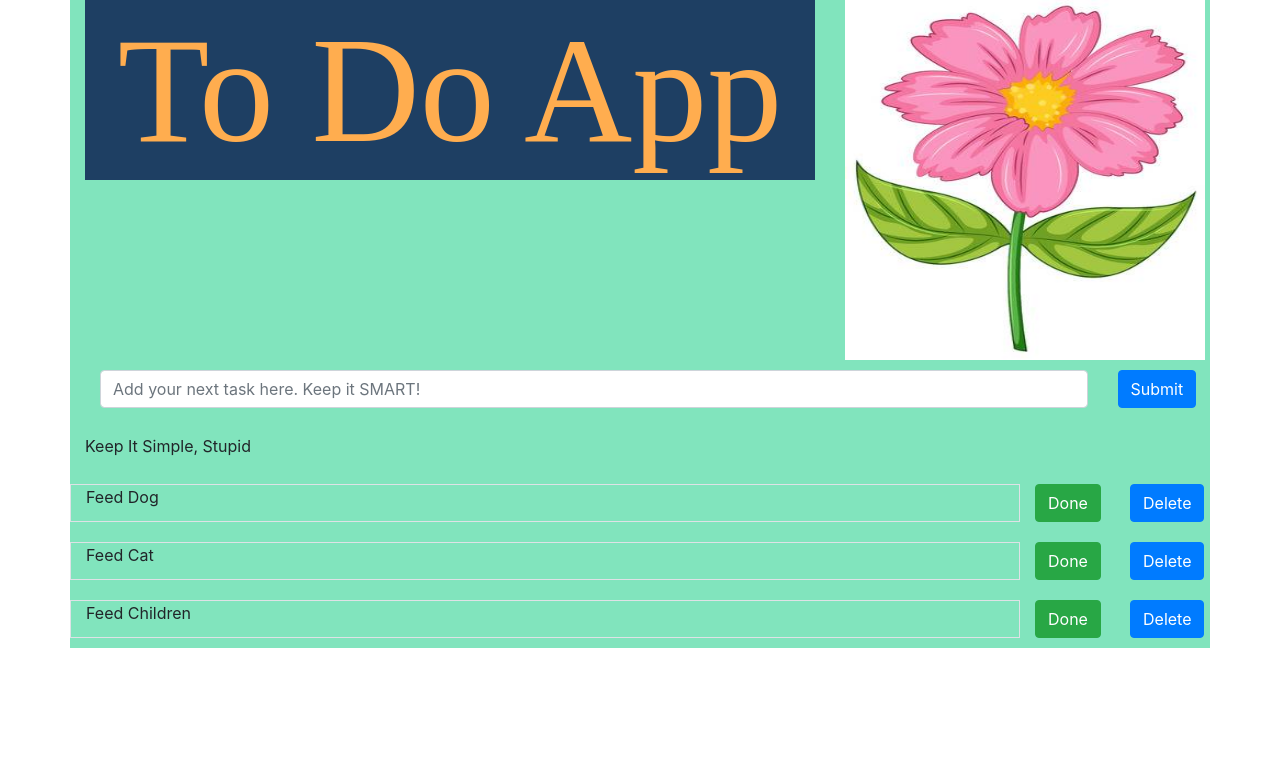
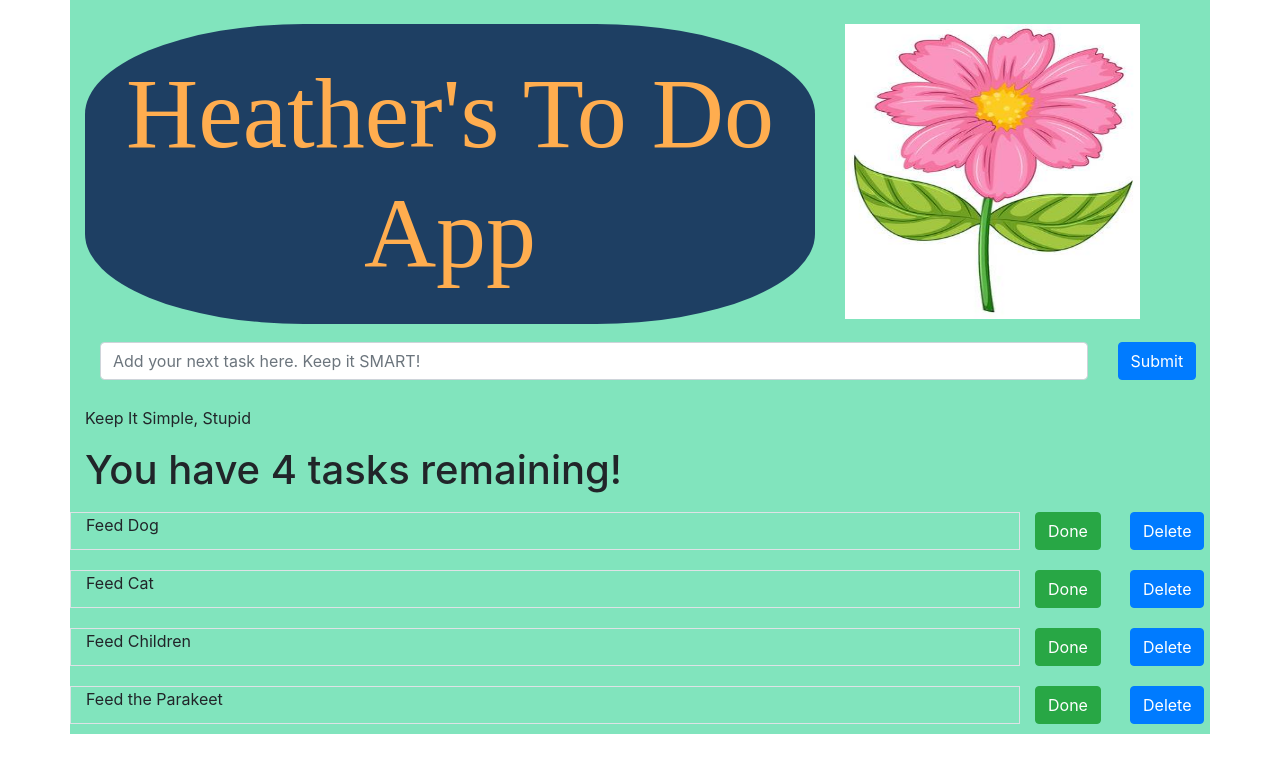
Before and after one commit to HeatherJLewis/todo-app-frontend, a React app: page / in a window 1280 px wide. Shown: the top 772 px of the page. Built offline with nearby package versions, Linux system fonts and the light colour scheme.

Commit message:
Added Tasks Remaining section as part of TaskList component

```diff
--- a/src/App.js
+++ b/src/App.js
@@ -8,6 +8,7 @@ class App extends Component {
   render() {
     return (
       <div className="container" style={styles}>
+      <div><br></br></div>
       <div className="row">
                     <div className="col-md-12 col-lg-8">
             <Header />
--- a/src/components/FlowerImage.js
+++ b/src/components/FlowerImage.js
@@ -11,6 +11,7 @@ class FlowerImage extends React.Component {
           alt={prettyFlower.alt}
           width={prettyFlower.width}
           height={prettyFlower.height}
+          imageAlign={prettyFlower.imageAlign}
         //   styles={styles}
            />
             </div>
@@ -20,11 +21,12 @@ class FlowerImage extends React.Component {
 };
 
 const prettyFlower = {
-        src: Flower,
+    src: Flower,
     alt: 'PrettyFlower',
-    width:"360px",
-    height:"360px",
+    width:"295px",
+    height:"295px",
     paddingTop : "10px",
     paddingBottom : "10px",
+    imageAlign: "center",
   };
 export default FlowerImage;
--- a/src/components/Header.js
+++ b/src/components/Header.js
@@ -3,7 +3,7 @@ import React from 'react';
 class Header extends React.Component {
 
     render() {
-        return (<h1 style={styles.header}>To Do App</h1>);
+        return (<h1 style={styles.header}>Heather's To Do App</h1>);
     }
 
 }
@@ -12,9 +12,12 @@ const styles = {
     header : {
             color: "#FFAD4F",
             backgroundColor: "#1E3F63",
-            fontSize: "150px",
+            fontSize: "100px",
             fontFamily: "Cormorant Garamond",
             textAlign: "center",
+            borderRadius: "30%",
+            paddingTop : "30px",
+            paddingBottom : "30px",
         }
     };
 
@@ -25,4 +28,4 @@ export default Header;
 //     font-size: 150px;
 //     font-family: 'Cormorant Garamond', serif;
 //     text-align: center;
-//     border-radius: 30%;
+//     borderRadius: 30%;
--- a/src/components/TaskList.js
+++ b/src/components/TaskList.js
@@ -1,20 +1,20 @@
 import React from 'react';
 import Task from './Task';
-
-
 
 class TaskList extends React.Component {
 
     render() {
+
         const tasks = [
             "Feed Dog",
             "Feed Cat",
-            "Feed Children"
+            "Feed Children",
+            "Feed the Parakeet"
                 ]
 
         return (
             <div>
-
+            <h1>You have {tasks.length} tasks remaining!</h1>
     {
         tasks.map((task, i) =>
        <Task taskDescription={task} key={i} />
@@ -22,7 +22,6 @@ class TaskList extends React.Component {
            </div>
         );
     }
-
 };
 
 export default TaskList;
```
